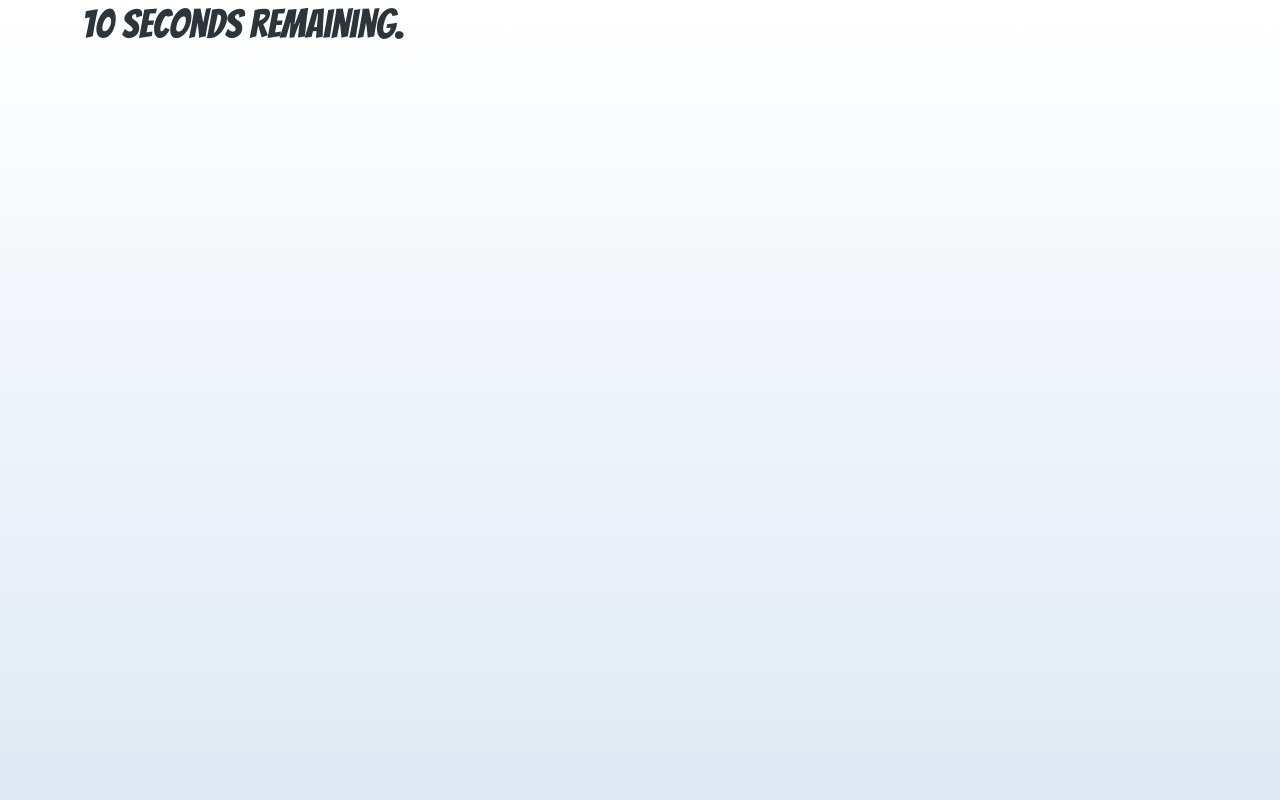
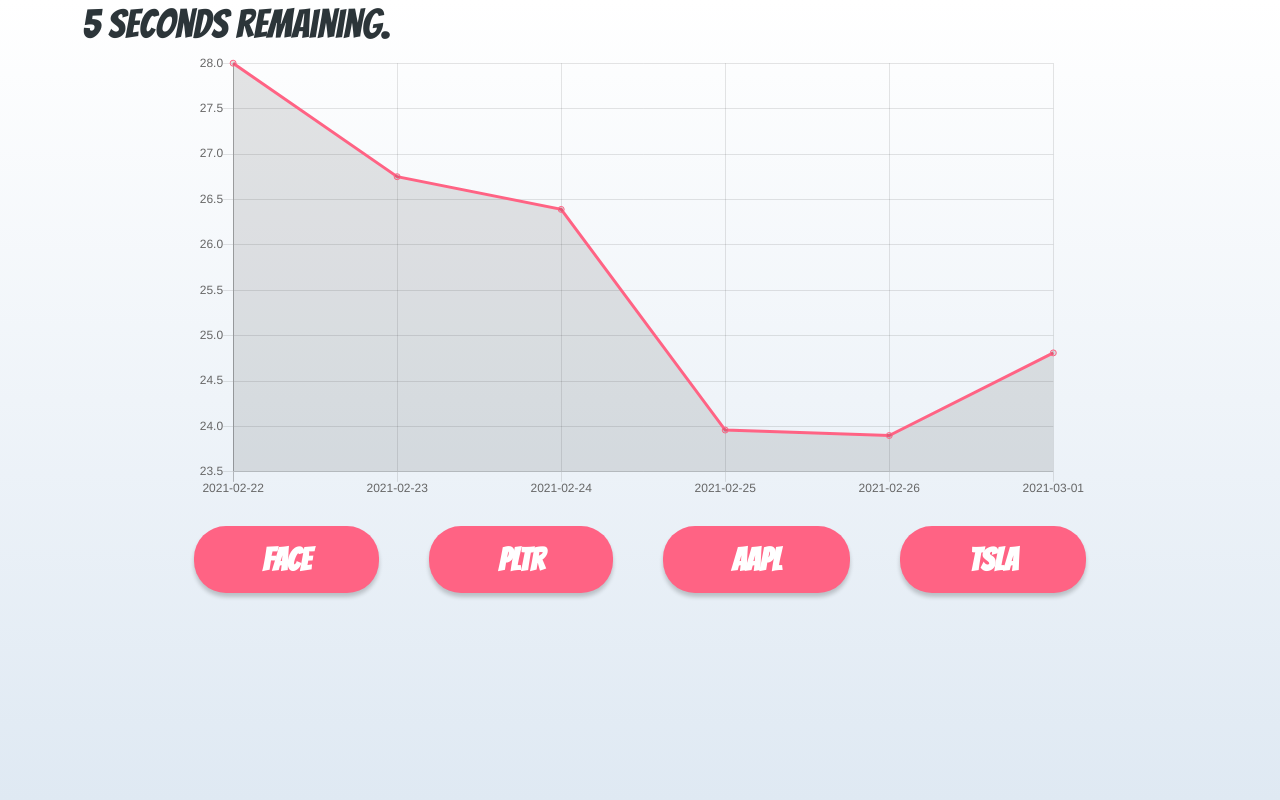
Before and after one commit to JudeMolloy/guess-the-stock, a Flask app: template app/templates/play.html in a window 1280 px wide. Run offline with Flask 2, Linux system fonts and the light colour scheme; the template is opened without the code that fills it, so the values that code supplies are empty; a map, chart or similar area stays blank; some libraries are stand-ins or nearby versions.

Commit message:
graph stuff

```diff
--- a/app/static/css/styles.css
+++ b/app/static/css/styles.css
@@ -1,5 +1,5 @@
 * {
-    font-family: 'Bangers';
+  font-family: "Bangers";
 }
 
 #bg {
@@ -8,18 +8,22 @@
 }
 
 .button {
-  color: #FFF;
+  color: #fff;
   font-weight: 600;
   border: none;
   border-radius: 2rem;
   padding: 0.6rem 3rem;
-  background: #FF6384;
-  box-shadow: 0 4px 4px rgba(0,0,0, 0.2);
+  background: #ff6384;
+  box-shadow: 0 4px 4px rgba(0, 0, 0, 0.2);
   font-size: 2rem;
 }
 
-h1, h2, h3, h4, h5 {
-    color: #2C3539;
+h1,
+h2,
+h3,
+h4,
+h5 {
+  color: #2c3539;
 }
 
 form p {
@@ -31,3 +35,9 @@
   align-items: center;
   justify-content: center;
 }
+
+.grid-container {
+  display: grid;
+  grid-template-columns: auto auto auto auto;
+  grid-gap: 50px;
+}
--- a/app/templates/play.html
+++ b/app/templates/play.html
@@ -3,8 +3,22 @@
 <h1><span id="timer">10</span> seconds remaining.</h1>
 <div style="width: 80%; height: 20%; margin: auto">
   <canvas id="myChart"></canvas>
+  <div class="grid-container">
+    <script src="https://cdn.jsdelivr.net/npm/chart.js@2.8.0"></script>
+    <button type="submit" class="grid-item button center-block mt-4 cta">
+      FACE
+    </button>
+    <button type="submit" class="grid-item button center-block mt-4 cta">
+      PLTR
+    </button>
+    <button type="submit" class="grid-item button center-block mt-4 cta">
+      AAPL
+    </button>
+    <button type="submit" class="grid-item button center-block mt-4 cta">
+      TSLA
+    </button>
+  </div>
 </div>
-<script src="https://cdn.jsdelivr.net/npm/chart.js@2.8.0"></script>
 <script>
   var timer = 10; // x second timer.
   var foo; // variable for clearInterval() function
@@ -30,26 +44,26 @@
 
   countdownTimer();
 
-  var price_dict = {
-    "name": "TSLA",
-    "dates": [2020-10-06", "2020-10-07"],
-    "data": [420, 500]
-    }
-
+  var price_dict = {'name': 'PLTR', 'dates': ['2021-02-22', '2021-02-23', '2021-02-24', '2021-02-25', '2021-02-26', '2021-03-01'], 'data': [28.0, 26.75, 26.39, 23.96, 23.9, 24.81]}
 
   var ctx = document.getElementById('myChart').getContext('2d');
   var chart = new Chart(ctx, {
       type: 'line',
       responsive: true,
       data: {
-        labels: ['January', 'February', 'March', 'April', 'May', 'June', 'July'],
+        labels: price_dict["dates"],
         datasets: [{
             lineTension: 0,
             pointBorderRadius: 0,
             borderColor: 'rgb(255, 99, 132)',
-            data: [0, 10, 5, 2, 20, 30, 45]
-        }]
-    }
+            data: price_dict["data"]
+        }]},
+      options: {
+          legend: {
+              display: false
+          }
+      }
+
   })
 </script>
 {% endblock %}
```
Also changed, not shown: guess.py (+3 -4 lines). Lines whose indentation alone changed are shown as unchanged.
